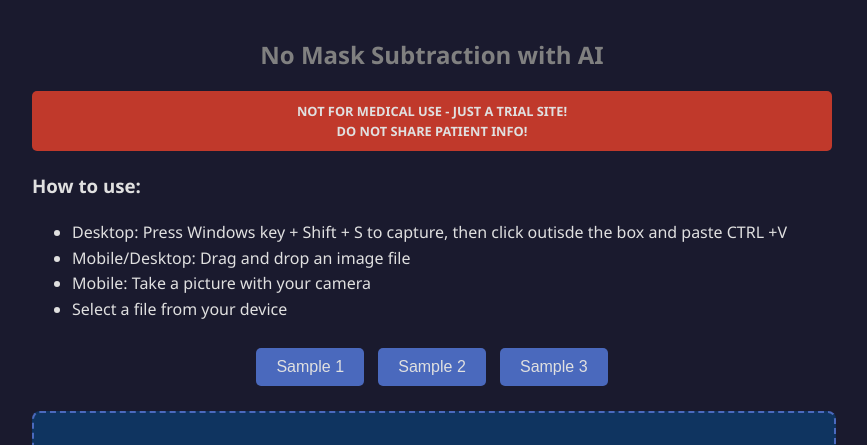
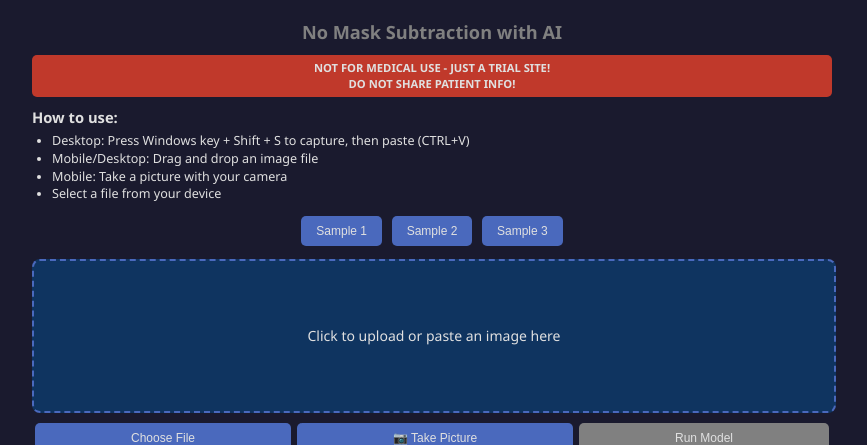
Before and after one commit to VoteLadder/subtraction, a Flask app: page / in a window 1280 px wide. Shown: the top 445 px of the page, without its empty margins (208-1075 px from the left). Run offline with Flask 3, Linux system fonts and the light colour scheme.

Commit message:
final html updates

```diff
--- a/templates/index.html
+++ b/templates/index.html
@@ -19,41 +19,72 @@
         }
         body {
             font-family: 'Segoe UI', Tahoma, Geneva, Verdana, sans-serif;
-            line-height: 1.6;
+            line-height: 1.4;
             color: var(--text-color);
             background-color: var(--bg-color);
             max-width: 800px;
             margin: 0 auto;
-            padding: 20px;
+            padding: 10px;
+            font-size: 14px;
+        }
+        .loading-container {
+            display: none;
+            position: fixed;
+            top: 0;
+            left: 0;
+            width: 100%;
+            height: 100%;
+            background-color: rgba(0, 0, 0, 0.5);
+            z-index: 1000;
+            justify-content: center;
+            align-items: center;
+            flex-direction: column;
+        }
+        .spinner {
+            border: 4px solid #f3f3f3;
+            border-top: 4px solid var(--accent-color);
+            border-radius: 50%;
+            width: 40px;
+            height: 40px;
+            animation: spin 1s linear infinite;
+        }
+        .loading-message {
+            color: var(--text-color);
+            margin-top: 10px;
+            font-size: 16px;
+        }
+        @keyframes spin {
+            0% { transform: rotate(0deg); }
+            100% { transform: rotate(360deg); }
         }
         h1 {
             color: #808080;
             text-align: center;
-            font-size: 1.5em;
+            font-size: 1.3em;
+            margin: 10px 0;
         }
         .warning {
             background-color: var(--warning-color);
             color: var(--text-color);
-            padding: 10px;
+            padding: 5px;
             border-radius: 5px;
             text-align: center;
             font-weight: bold;
-            margin-bottom: 20px;
-            font-size: 0.8em; /* Smaller font size for the warning */
+            margin-bottom: 10px;
+            font-size: 0.8em;
         }
         #paste-area {
             width: 100%;
-            height: 200px;
+            height: 150px;
             border: 2px dashed var(--accent-color);
             border-radius: 8px;
             display: flex;
             justify-content: center;
             align-items: center;
-            margin-bottom: 20px;
+            margin-bottom: 10px;
             background-color: var(--input-bg);
             cursor: pointer;
             transition: background-color 0.3s ease;
-            position: relative;
         }
         #paste-area:hover {
             background-color: var(--instruction-bg);
@@ -67,7 +98,7 @@
             display: flex;
             justify-content: space-between;
             align-items: center;
-            margin-bottom: 20px;
+            margin-bottom: 10px;
         }
         #file-input, #capture-input {
             display: none;
@@ -75,14 +106,14 @@
         .button {
             background-color: var(--accent-color);
             color: var(--text-color);
-            padding: 10px 20px;
+            padding: 8px 15px;
             border: none;
             border-radius: 5px;
             cursor: pointer;
-            font-size: 14px;
+            font-size: 12px;
             transition: background-color 0.3s ease;
             flex-grow: 1;
-            margin: 0 5px;
+            margin: 0 3px;
         }
         .button:hover {
             background-color: var(--accent-hover);
@@ -102,13 +133,13 @@
             cursor: not-allowed;
         }
         .sample-container {
-            margin: 20px 0;
+            margin: 10px 0;
             text-align: center;
         }
         .sample-container button {
-            margin: 5px;
-            padding: 10px 20px;
-            font-size: 16px;
+            margin: 3px;
+            padding: 8px 15px;
+            font-size: 12px;
             cursor: pointer;
             border: none;
             border-radius: 5px;
@@ -120,8 +151,8 @@
             background-color: var(--accent-hover);
         }
         #output-container {
-            margin-top: 20px;
-            text-align: center; /* Center the image */
+            margin-top: 10px;
+            text-align: center;
         }
         #output-image {
             max-width: 256px;
@@ -129,56 +160,50 @@
             border: 1px solid var(--accent-color);
             border-radius: 4px;
             display: block;
-            margin-left: auto;
-            margin-right: auto;
+            margin: 0 auto;
         }
         .logos {
             display: flex;
             justify-content: space-around;
-            margin-top: 30px;
+            margin-top: 15px;
         }
         .logo {
-            width: 200px;
-            height: 100px;
-            background-color: transparent; /* No background color */
+            width: 150px;
+            height: 75px;
             display: flex;
             justify-content: center;
             align-items: center;
-            border-radius: 5px;
-            color: var(--text-color);
         }
-
         .logo-image {
             max-width: 100%;
             max-height: 100%;
             object-fit: contain;
         }
         .contact-info {
-            margin-top: 40px;
+            margin-top: 20px;
             text-align: center;
-            font-size: 1.1em; /* Increase font size by two steps */
+            font-size: 0.9em;
         }
         .contact-info p {
-            margin: 5px 0;
+            margin: 3px 0;
         }
         .contact-info a {
-            color: gold; /* Set email link color to gold */
+            color: gold;
             text-decoration: none;
         }
         .contact-info a:hover {
             text-decoration: underline;
         }
-        @media (max-width: 600px) {
-            body {
-                padding: 10px;
-            }
-            #upload-form {
-                flex-direction: column;
-            }
-            .button {
-                width: 100%;
-                margin: 5px 0;
-            }
+        .instructions {
+            font-size: 0.9em;
+            margin-bottom: 10px;
+        }
+        .instructions h3 {
+            margin: 5px 0;
+        }
+        .instructions ul {
+            margin: 5px 0;
+            padding-left: 20px;
         }
     </style>
 </head>
@@ -193,21 +218,19 @@
     <div class="instructions">
         <h3>How to use:</h3>
         <ul>
-            <li>Desktop: Press Windows key + Shift + S to capture, then click outisde the box and paste CTRL +V</li>
+            <li>Desktop: Press Windows key + Shift + S to capture, then paste (CTRL+V)</li>
             <li>Mobile/Desktop: Drag and drop an image file</li>
             <li>Mobile: Take a picture with your camera</li>
             <li>Select a file from your device</li>
         </ul>
     </div>
 
-    <!-- Sample Case Buttons -->
     <div class="sample-container">
         <button onclick="submitSample('static/sample1.png')">Sample 1</button>
         <button onclick="submitSample('static/sample2.png')">Sample 2</button>
         <button onclick="submitSample('static/sample3.png')">Sample 3</button>
     </div>
 
-    <!-- Paste Area -->
     <div id="paste-area">
         <p>Click to upload or paste an image here</p>
     </div>
@@ -234,8 +257,13 @@
     </div>
 
     <div class="contact-info">
-        <p>Email: <a href="mailto:cohenemil@gmail.com">cohenemil@gmail.com</a></p>
+        <p>Conatct: <a href="mailto:cohenemil@gmail.com">cohenemil@gmail.com</a></p>
         <p>Our team: Emil Cohen, MD FSIR; Muhammad Bilal, PhD; and Joshua Halpern</p>
+    </div>
+
+    <div class="loading-container" id="loading-container">
+        <div class="spinner"></div>
+        <div class="loading-message">Processing image...</div>
     </div>
 
     <script>
@@ -245,7 +273,25 @@
         const form = document.getElementById('upload-form');
         const outputImage = document.getElementById('output-image');
         const engageButton = document.getElementById('engage-button');
+        const loadingContainer = document.getElementById('loading-container');
         let resizedFile;
+
+        // Debounce function to limit rapid clicking
+        function debounce(func, wait) {
+            let timeout;
+            return function executedFunction(...args) {
+                const later = () => {
+                    clearTimeout(timeout);
+                    func(...args);
+                };
+                clearTimeout(timeout);
+                timeout = setTimeout(later, wait);
+            };
+        }
+
+        // Apply debounce to button click handlers
+        const debouncedSubmitSample = debounce(submitSample, 500);
+        const debouncedHandleImageFile = debounce(handleImageFile, 500);
 
         // Submit sample cases
         function submitSample(samplePath) {
@@ -261,28 +307,29 @@
                 });
         }
 
-        pasteArea.addEventListener('click', () => fileInput.click());
-
-        pasteArea.addEventListener('paste', function (event) {
+        // Listen for paste events on the entire document
+        document.addEventListener('paste', function (event) {
             const items = (event.clipboardData || event.originalEvent.clipboardData).items;
             for (let index in items) {
                 const item = items[index];
                 if (item.kind === 'file' && item.type.startsWith('image/')) {
                     const blob = item.getAsFile();
-                    handleImageFile(blob);
+                    debouncedHandleImageFile(blob);
                 }
             }
         });
 
+        pasteArea.addEventListener('click', () => fileInput.click());
+
         fileInput.addEventListener('change', function (event) {
             if (event.target.files && event.target.files[0]) {
-                handleImageFile(event.target.files[0]);
+                debouncedHandleImageFile(event.target.files[0]);
             }
         });
 
         captureInput.addEventListener('change', function (event) {
             if (event.target.files && event.target.files[0]) {
-                handleImageFile(event.target.files[0]);
+                debouncedHandleImageFile(event.target.files[0]);
             }
         });
 
@@ -329,13 +376,9 @@
             return new Blob([ab], { type: mimeString });
         }
 
-        form.addEventListener('submit', function (event) {
-            event.preventDefault();
-            engageButton.disabled = true;
-            engageButton.classList.remove('ready');
-
-            const formData = new FormData();
-            formData.append('file', resizedFile);
+        const debouncedSubmit = debounce(function(formData) {
+            // Show loading indicator
+            loadingContainer.style.display = 'flex';
 
             fetch('/', {
                 method: 'POST',
@@ -351,11 +394,30 @@
                 const url = URL.createObjectURL(blob);
                 outputImage.src = url;
                 outputImage.style.display = 'block';
+                engageButton.disabled = false;
+                engageButton.classList.add('ready');
             })
             .catch(error => {
                 console.error('Error:', error);
                 alert('There was an error processing your image.');
+                engageButton.disabled = false;
+                engageButton.classList.add('ready');
+            })
+            .finally(() => {
+                // Hide loading indicator
+                loadingContainer.style.display = 'none';
             });
+        }, 1000);
+
+        form.addEventListener('submit', function (event) {
+            event.preventDefault();
+            engageButton.disabled = true;
+            engageButton.classList.remove('ready');
+
+            const formData = new FormData();
+            formData.append('file', resizedFile);
+
+            debouncedSubmit(formData);
         });
 
         // Prevent default drag-and-drop behavior
@@ -374,9 +436,15 @@
             let dt = e.dataTransfer;
             let files = dt.files;
             if (files.length) {
-                handleImageFile(files[0]);
+                debouncedHandleImageFile(files[0]);
             }
         }, false);
+
+        // Update onclick handlers for sample buttons
+        document.querySelectorAll('.sample-container button').forEach(button => {
+            const samplePath = button.getAttribute('onclick').match(/'(.+)'/)[1];
+            button.onclick = () => debouncedSubmitSample(samplePath);
+        });
     </script>
 </body>
 </html>
```
